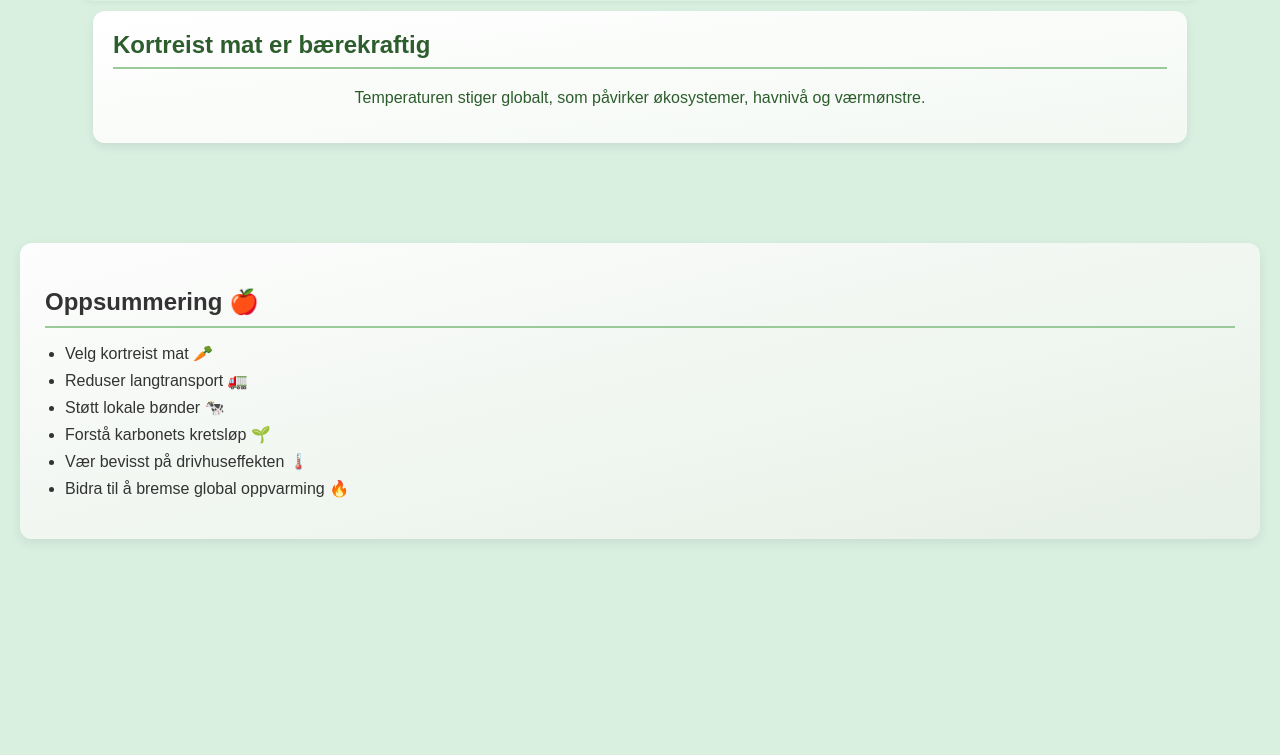
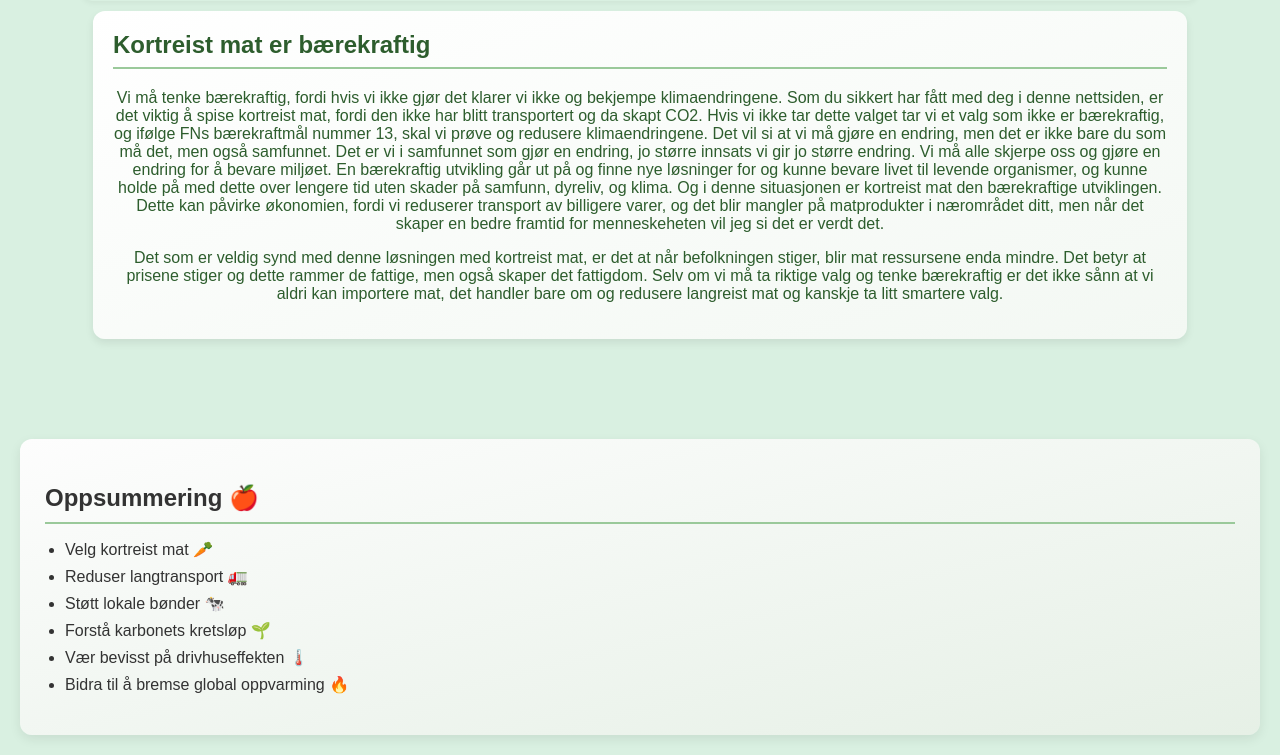
Before and after one commit to Vetle10/Kortreist-Mat, a plain HTML site: page index.html in a window 1280 px wide. Shown: the part 3239-3994 px from the top of the page. Before the commit the page ends 3798 px from the top, so only its background shows below. Drawn offline with Linux system fonts and the light colour scheme.

Commit message:
Enhance sustainability message in index.html
Expanded the paragraph on sustainable food choices and climate change, emphasizing the importance of local food production and its impact on the environment and society.

```diff
--- a/index.html
+++ b/index.html
@@ -268,7 +268,21 @@ Våre valg kan redusere CO₂-utslipp, spare energi og støtte lokale bønder.</
         </div>
         <div class="info-box" style="width: 85%; text-align: center;">
             <h2>Kortreist mat er bærekraftig</h2>
-            <p>Temperaturen stiger globalt, som påvirker økosystemer, havnivå og værmønstre.</p>
+            <p>Vi må tenke bærekraftig, fordi hvis vi ikke gjør det klarer vi ikke og bekjempe klimaendringene.
+                Som du sikkert har fått med deg i denne nettsiden, er det viktig å spise kortreist mat, fordi den ikke har blitt transportert og da skapt CO2.
+                Hvis vi ikke tar dette valget tar vi et valg som ikke er bærekraftig, og ifølge FNs bærekraftmål nummer 13, skal vi prøve og redusere klimaendringene.
+                Det vil si at vi må gjøre en endring, men det er ikke bare du som må det, men også samfunnet.
+                Det er vi i samfunnet som gjør en endring, jo større innsats vi gir jo større endring.
+                Vi må alle skjerpe oss og gjøre en endring for å bevare miljøet.
+                En bærekraftig utvikling går ut på og finne nye løsninger for og kunne bevare livet til levende organismer, og kunne holde på med dette over lengere tid uten skader på samfunn, dyreliv, og klima.
+                Og i denne situasjonen er kortreist mat den bærekraftige utviklingen.
+                Dette kan påvirke økonomien, fordi vi reduserer transport av billigere varer, og det blir mangler på matprodukter i nærområdet ditt, men når det skaper en bedre framtid for menneskeheten vil jeg si det er verdt det.
+                <p>
+                Det som er veldig synd med denne løsningen med kortreist mat, er det at når befolkningen stiger, blir mat ressursene enda mindre.
+                Det betyr at prisene stiger og dette rammer de fattige, men også skaper det fattigdom.
+                Selv om vi må ta riktige valg og tenke bærekraftig er det ikke sånn at vi aldri kan importere mat, det handler bare om og redusere langreist mat og kanskje ta litt smartere valg.
+                </p>
+</p>
         </div>
     </div>
 
```
